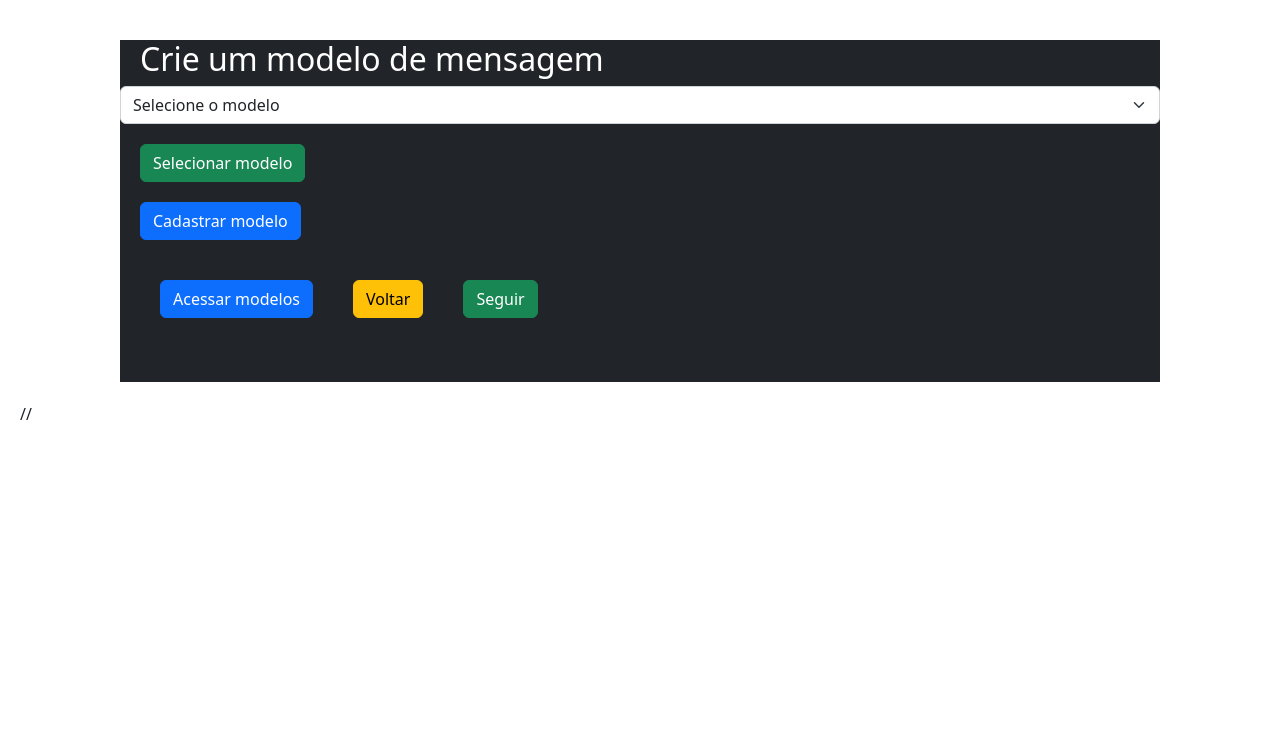
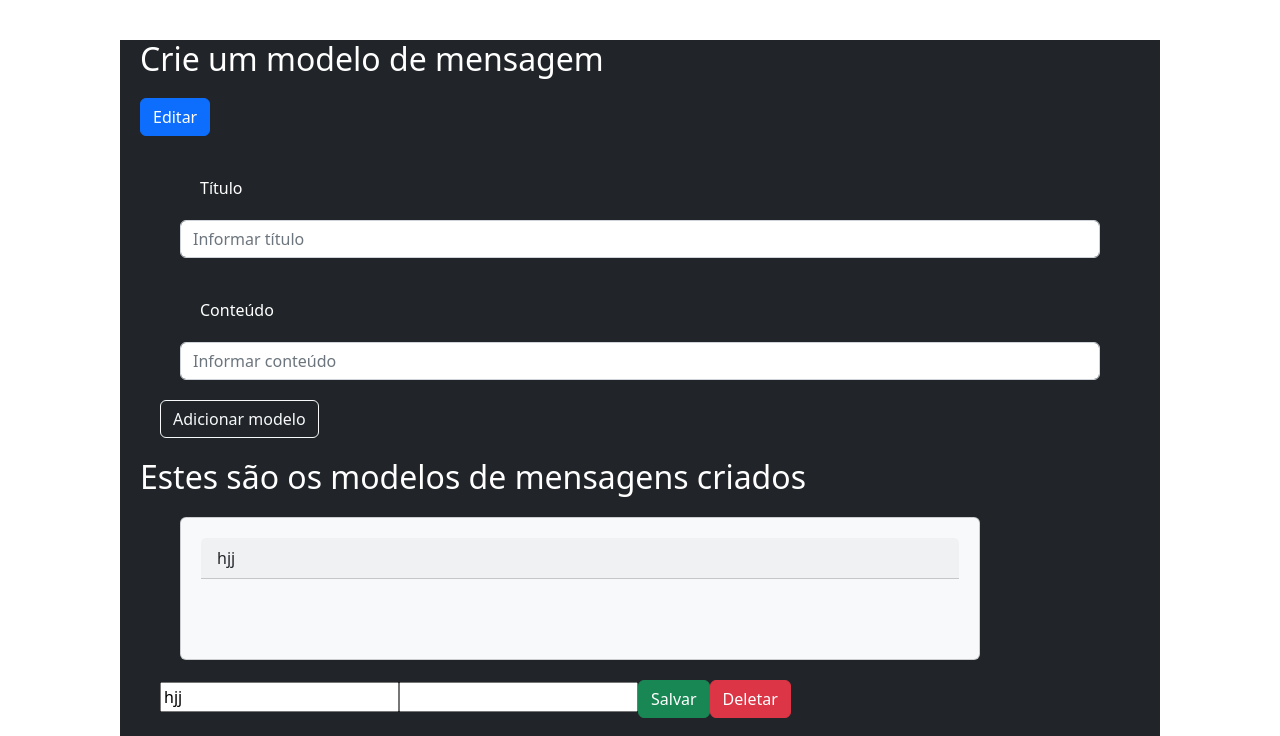
Before and after one commit to Tracker-Message/front-end, a Vue app in the folder tracker/: page /Modelo in a window 1280 px wide. Shown: the top 736 px of the page. Built offline with nearby package versions, Linux system fonts and the light colour scheme; data requests are answered from the project's data file.

Commit message:
inserindo a atualizaçaõ

```diff
--- a/tracker/db/db.json
+++ b/tracker/db/db.json
@@ -7,8 +7,7 @@
   ],
   "modelos": [
     {
-      "name": "hhh",
-      "content": "hhh",
+      "name": "hjj",
       "id": 2
     },
     {
@@ -23,8 +22,20 @@
       "id": 6
     },
     {
-      "canais": "",
-      "id": 9
+      "name": "este é um teste",
+      "id": 10
+    },
+    {
+      "name": "este é um segundo texte",
+      "id": 11
+    },
+    {
+      "name": "teste",
+      "id": 12
+    },
+    {
+      "name": "teste 2",
+      "id": 13
     }
   ],
   "mala-direta": [
@@ -55,24 +66,24 @@
   ],
   "status": [
     {
-      "name": "",
-      "id": 7
-    },
-    {
-      "name": "tdteh",
-      "id": 8
-    },
-    {
-      "name": "tesd6fff",
-      "id": 9
-    },
-    {
-      "name": "666",
+      "name": "yyyyyyyyy",
       "id": 10
     },
     {
-      "name": "teste",
+      "name": "testeyyyyyy",
       "id": 11
+    },
+    {
+      "name": "taina",
+      "id": 12
+    },
+    {
+      "name": "tainaaa",
+      "id": 13
+    },
+    {
+      "name": "tets",
+      "id": 17
     }
   ]
 }
--- a/tracker/src/router/index.js
+++ b/tracker/src/router/index.js
@@ -11,7 +11,7 @@ import Menu from '../views/Menu.vue'
 import MyModelos from '../views/modelo/MyModelos.vue'
 import MyMala from '../views/maladireta/MyMala.vue'
 //testes
-import MyCanais from '../views/canal/MyCanais.vue'
+//import MyCanais from '../views/canal/MyCanais.vue'
 const router = createRouter({
   history: createWebHistory(import.meta.env.BASE_URL),
   routes: [
@@ -45,11 +45,11 @@ const router = createRouter({
       name: 'MyModelos',
       component: MyModelos
     },
-    {
+ /*   {
       path: '/MyCanais',
       name: 'MyCanais',
       component: MyCanais
-    },
+    },*/
     {
       path: '/Status',
       name: 'Status',
--- a/tracker/src/views/canal/Canal.vue
+++ b/tracker/src/views/canal/Canal.vue
@@ -1,6 +1,10 @@
 <template>
 <div class="bg-dark" >
-<form action="" v-on:submit.prevent="getCanais">
+    <button class="btn btn-primary" @click="ExibirInputEdit">
+{{TextoBotao}}
+</button>
+
+<form action="" v-on:submit.prevent="CanalMsgForm">
 
     <div class="canal">
     <h1>Crie um canal de mensagem</h1>
@@ -19,13 +23,44 @@ label="Informe o canal"
 </div>
 
 <br/>
-<h2 color="white">Canais de mensagens cadastrados</h2>
+
 
 </form>
+<h2 color="white">Canais de mensagens cadastrados</h2>
+    <!--Precisa ser envolvido em uma div-->
 
-<MyCanais/>
+<div v-for="canal in canais"
+:key="canal.id"
+   :value="canal.id">
+
+<form @submit.prevent="getCanais"
+v-on:change="EditForm($event,canal.id)">
+
+<Table :name="canal.name"/>
+
+<div v-show="editarInput">
+
+<input
+type="text"
+:value="canal.name"
+label="Informe o canal que voce quer mudar"
+/>
+<!--name="name">-->
+
+<button
+class="btn btn-success" type="submit">
+ Salvar
+ </button>
+
+<button class="btn btn-danger"
+ @click="deleteDado(canal.id)">Deletar</button>
+</div>
+</form>
+</div>
 
 </div>
+
+
 
 <a href="/" class="btn btn-warning" type="submit" value="Submit">
     Voltar
@@ -33,46 +68,50 @@ label="Informe o canal"
 <a href="/Modelo" class="btn btn-success" type="submit" value="Submit">
     Seguir
 </a>
+
+
 </template>
 
 <script>
 import Input from '../../components/input/Input.vue';
 import Button from '../../components/button/Button.vue'
+import Table from '../../components/table/Table.vue'
 
-import MyCanais from './MyCanais.vue';
 
 export default{
     name: 'Canal',
     components:{
         Input,
         Button,
-        MyCanais
+        Table
 
     },
     data(){
         return{
-             name:'',
-
+        name:'',
+        canais:"",
+        editarInput:false,
+        TextoBotao:"Editar"
         }
     },
     methods:{
         //provavel isso é o jeto de pegar dados
       async getCanais(){
-          const req=await fetch("http://homologacao.api.tracker.online.maceio.al.gov.br/v1/canais");
-          // const req=await fetch("http://localhost:3000/canais")
+         // const req=await fetch("http://homologacao.api.tracker.online.maceio.al.gov.br/v1/canais");
+          const req=await fetch("http://localhost:3000/canais")
            const data=await req.json();
 
-            this.name=data.name;
+            this.canais=data;
 
-           //console.log("teste",this.name)
+
         },
         //enviar
         async CanalMsgForm(){
             const data={
                  name:this.name
             }
-            //console.log("clicou")
-           // console.log("teste 1", data)
+
+           console.log("teste 1", data)
           const CanalMsgJson=JSON.stringify(data);
           //const req=await fetch("http://homologacao.api.tracker.online.maceio.al.gov.br/v1/canais",{
             const req=await fetch("http://localhost:3000/canais",{
@@ -82,10 +121,48 @@ export default{
             });
 
             const res =await req.json()
-              //console.log("teste 2", res)
-               //limpando
+             this.getCanais();
+
                this.name="";
-               console.log("res canal",res)
+
+        },
+          async deleteDado(id){
+     const req=await fetch(`http://localhost:3000/canais/${id}`,{
+       // const req=await fetch(`http://homologacao.api.tracker.online.maceio.al.gov.br/v1/canais/${id}`,{
+            method:"DELETE"
+        })
+        const res=await req.json();
+
+        },
+
+        async EditForm(event,id){
+
+        const name=event.target.value;
+
+      const dataJson=JSON.stringify({name});
+      // const req=await fetch(`http://homologacao.api.tracker.online.maceio.al.gov.br/v1/canais/${id}`,{
+            const req=await fetch(`http://localhost:3000/canais/${id}`,{
+            method:"PUT",
+            headers: {"Content-type":"application/json"},
+            body:dataJson
+        });
+        this.getCanais();
+        const res=await req.json();
+
+        console.log("atualizando canais",res)
+
+
+            this.name="";
+        },
+
+        //diretiva
+        ExibirInputEdit(){
+            this.editarInput=!this.editarInput;
+            if(!this.editarInput){
+                this.TextoBotao="Editar"
+            }else{
+                this.TextoBotao="Fechar"
+            }
         },
 
     },
--- a/tracker/src/views/canal/MyCanais.vue
+++ /dev/null
@@ -1,133 +0,0 @@
-<template>
-
-<div class="bg-dark">
-
-    <!--Precisa ser envolvido em uma div-->
-<button class="btn btn-primary" @click="ExibirInputEdit">
-{{TextoBotao}}
-</button>
-<form v-for="canal in canais"
-:key="canal.id" action=""
-  v-on:submit.prevent="EditForm"
-   :value="canal.name">
-
-<Table :name="canal.name"/>
-
-<div v-show="editarInput">
-
-<Input
-type="text"
- v-model="name"
-v-show="editarInput"
-label="Informe o canal que voce quer mudar"
-/>
-<!--name="name">-->
-
-<div>
-    <!--
-<button
-class="btn btn-success">
- Salvar
- </button>
--->
-</div>
-<div>
-
-<button class="btn btn-danger"
- @click="deleteDado(canal.id)">Deletar</button>
-</div>
-
-</div>
-</form>
-
-</div>
-</template>
-
-<script>
-import Table from '../../components/table/Table.vue';
-import Input from '../../components/input/Input.vue';
-
-export default{
-name:'MyCanais',
-components:{
-    Table,
-    Input
-},
-data(){
-    return{
-        //nome da coluna
-        canais:"",
-        name:"",
-        content:"",
-        //diretivas
-        editarInput:false,
-        TextoBotao:"Editar"
-
-    }
-},
-    methods:{
-        async getMyCanais(){
-         //const req=await fetch("http://homologacao.api.tracker.online.maceio.al.gov.br/v1/canais");
-        const req=await fetch("http://localhost:3000/canais");
-
-       // method:"GET",
-        const data=await req.json();
-        this.canais=data;
-
-        },
-        async deleteDado(id){
-     const req=await fetch(`http://localhost:3000/canais/${id}`,{
-       // const req=await fetch(`http://homologacao.api.tracker.online.maceio.al.gov.br/v1/canais/${id}`,{
-            method:"DELETE"
-        })
-        const res=await req.json();
-        // this.getMyCanais();
-        },
-
-
-
-        async EditForm(event,id){
-       /* const data={
-            name:this.name
-        }  */
-        const idCanal=event.target.value;
-        console.log(idCanal)
-       //const dataJson=JSON.stringify(data);
-      const dataJson=JSON.stringify({canais:idCanal});
-      // const req=await fetch(`http://homologacao.api.tracker.online.maceio.al.gov.br/v1/canais/${id}`,{
-            const req=await fetch(`http://localhost:3000/canais/${id}`,{
-            method:"PUT",
-            headers: {"Content-type":"application/json"},
-            body:dataJson
-        });
-
-        const res=await req.json();
-
-        console.log("atualizando canais",res)
-
-            //this.getMyCanais();
-            this.name="";
-        },
-
-
-
-        //diretiva
-        ExibirInputEdit(){
-            this.editarInput=!this.editarInput;
-            if(!this.editarInput){
-                this.TextoBotao="Editar"
-            }else{
-                this.TextoBotao="Fechar"
-            }
-        },
-},
-mounted(){
-  this.getMyCanais();
-}
-
-}
-
-</script>
-<style>
-
-</style>
--- a/tracker/src/views/modelo/Modelo.vue
+++ b/tracker/src/views/modelo/Modelo.vue
@@ -6,32 +6,18 @@
 <h2>Crie um modelo de mensagem</h2>
 
 
-<select class="form-select" size="1"
-aria-label="multiple select" >
-<option>Selecione o modelo</option>
-    <option v-for="modelo in modelos" :key="modelo.id" :value="modelo.name">
-    {{modelo.name}}
-    </option>
-
-</select>
-
 <div>
-<button class="btn btn-success">Selecionar modelo</button>
-</div>
-
-
-<div>
-<button class="btn btn-primary"
- @click="ExibirCadastroModelo">Cadastrar modelo
+<button  @click="ExibirCadastroModelo"
+ class="btn btn-primary">Editar
  </button>
 
 </div>
 <form action="" v-on:submit.prevent="ModeloForm">
-<div v-show="CriarModelo">
+
 
 <Input
 type="text"
-:value="name"
+v-model="name"
 placeholder="Informar título"
 label="Título"
 />
@@ -47,11 +33,51 @@ label="Conteúdo"
  criarModelo="Adicionar modelo"
  />
 
+<div v-show="CriarModelo">
 </div>
 </form>
 
+    <h2>Estes são os modelos de mensagens criados</h2>
 
-<div>
+<div
+v-for="modelo in modelos"
+:key="modelo.id"
+:value="modelo.id">
+<!--@change="EditDados($event, modelo.id)"-->
+<form v-on:submit.prevent="getModeloForm"
+v-on:change="EditDados($event,modelo.id)">
+
+<Card
+:titulo="modelo.name"
+:conteudo="modelo.content"
+/>
+
+<input
+:value="modelo.name"
+label="Escolha o titúlo"
+type="text"
+/>
+
+<input
+:value="modelo.content"
+label="Escolha o conteúdo"
+type="text"
+/>
+
+<button
+class="btn btn-success" type="submit">
+ Salvar
+ </button>
+
+<button class="btn btn-danger"
+@click="deleteDado(modelo.id)">
+Deletar
+</button>
+
+</form>
+
+</div>
+
 <a href="MyModelos" class="btn btn-primary" type="submit" value="Submit">
     Acessar modelos
 </a>
@@ -63,7 +89,7 @@ label="Conteúdo"
 <a href="/Unidade" class="btn btn-success" type="submit" value="Submit">
     Seguir
 </a>
-</div>
+
 
 <br/>
 
@@ -74,22 +100,20 @@ label="Conteúdo"
 <script>
 import Input from '../../components/input/Input.vue';
 import Button from '../../components/button/Button.vue';
-import Select from '../../components/select/Select.vue';
-import Textarea from '../../components/textarea/Textarea.vue';
+import Card from '../../components/card/Card.vue';
 
 export default{
     name: "Modelo",
     components:{
         Input,
         Button,
-        Select,
-        Textarea
+        Card
     },
     data(){
         return{
-            name:null,
-            content:null,
-            modelos:[],
+            name:'',
+            content:'',
+            modelos:"",
             CriarModelo:false
         }
     },
@@ -101,9 +125,8 @@ export default{
         const data=await req.json();
         this.modelos=data;
         //this.content=data.content;
-
+        console.log(this.modelos)
         },
-
 
     //metodo post
         async ModeloForm(){
@@ -123,11 +146,49 @@ export default{
             //falta mais
             const res = await req.json()
 
-           // this.getModeloForm();
+           this.getModeloForm();
             this.name="";
             this.content="";
 
             console.log("teste 2", res);
+        },
+
+
+         async deleteDado(id){
+       // const req=await fetch(`http://homologacao.api.tracker.online.maceio.al.gov.br/v1/modelos/${id}`,{
+         const req=await fetch(`http://localhost:3000/modelos/${id}`,{
+            method:"DELETE"
+        })
+
+        const res=await req.json();
+
+         this.getModeloForm();
+
+        },
+        //editar
+
+       async EditDados(event,id){
+        const name=event.target.value;
+        const content=event.target.value;
+//const modeloName=event.target.value;
+        //console.log("teste 2", data)
+        const dataJson=JSON.stringify({name});
+          const modelo=JSON.stringify({content});
+            console.log("aquei tbm é um teste:",dataJson)
+          console.log("aquei tbm é um teste 2:",modelo)
+          const req=await fetch(`http://localhost:3000/modelos/${id}`,{
+           // const req=await fetch(`http://homologacao.api.tracker.online.maceio.al.gov.br/v1/modelos/${id}`,{
+            method:"PUT",
+            headers: {"Content-type":"application/json"},
+            body:dataJson,modelo
+        });
+        this.getModeloForm();
+        const res=await req.json();
+        console.log("atualizando 1",res)
+
+            this.name="";
+            this.content="";
+         // alert("Salvo com sucesso!")
         },
         ExibirCadastroModelo(){
             this.CriarModelo=!this.CriarModelo;
--- a/tracker/src/views/modelo/MyModelos.vue
+++ b/tracker/src/views/modelo/MyModelos.vue
@@ -1,47 +1,6 @@
 <template>
 <div class="bg-dark" >
 
-    <h2>Estes são os modelos de mensagens criados</h2>
-
-
-<form v-on:submit.prevent="getMyModelos">
-
-<div
-v-for="modelo in modelos"
-:key="modelo.id"
-:value="modelo.id">
-
-<div @change="EditDados($event, modelo.id)">
-
-<Card
-:titulo="modelo.name"
-:conteudo="modelo.content"
-/>
-
-
-<Input
-:value="modelo.name"
-label="Escolha o titúlo"
-type="text"
-/>
-
-<Input
-:value="modelo.content"
-label="Escolha o conteúdo"
-type="text"
-/>
-
-
-<button class="btn btn-danger"
-@click="deleteDado(modelo.id)">
-Deletar</button>
-
-
-</div>
-
-</div>
-
-</form>
 
 <a href="/Modelo" class="btn btn-warning" type="submit" value="Submit">
     Voltar
@@ -49,6 +8,7 @@ Deletar</button>
 </div>
 
 <br/>
+
 
 
 </template>
--- a/tracker/src/views/status/Status.vue
+++ b/tracker/src/views/status/Status.vue
@@ -22,12 +22,15 @@ placeholder="Digite o nome do status"/>
 
 </form>
  <h2>Estes são os status das mensagens</h2>
-<form v-on:submit.prevent>
- <div v-for="nameStatus in status"
+
+  <div v-for="nameStatus in status"
  :key="nameStatus.id"
  :value="nameStatus.id">
+<form @submit.prevent="getStatus"
+v-on:change="EditStatus($event,nameStatus.id)">
 
-<div @change="EditStatus($event, nameStatus.id)">
+<!--@change="EditStatus( nameStatus.id)"-->
+<div >
 
 <Table :name="nameStatus.name" />
 
@@ -38,7 +41,8 @@ placeholder="Digite o nome do status"/>
 type="text"
 />
 
-<button class="btn btn-success" >
+<button class="btn btn-success" type="submit"
+ >
 Salvar
 </button>
 
@@ -54,10 +58,10 @@ Deletar
 
 
 </div>
-
+</form>
 </div>
 
-</form>
+
 <!--Lista -->
 
 <a href="/MalaDireta" class="btn btn-warning" type="submit" value="Submit">
```
